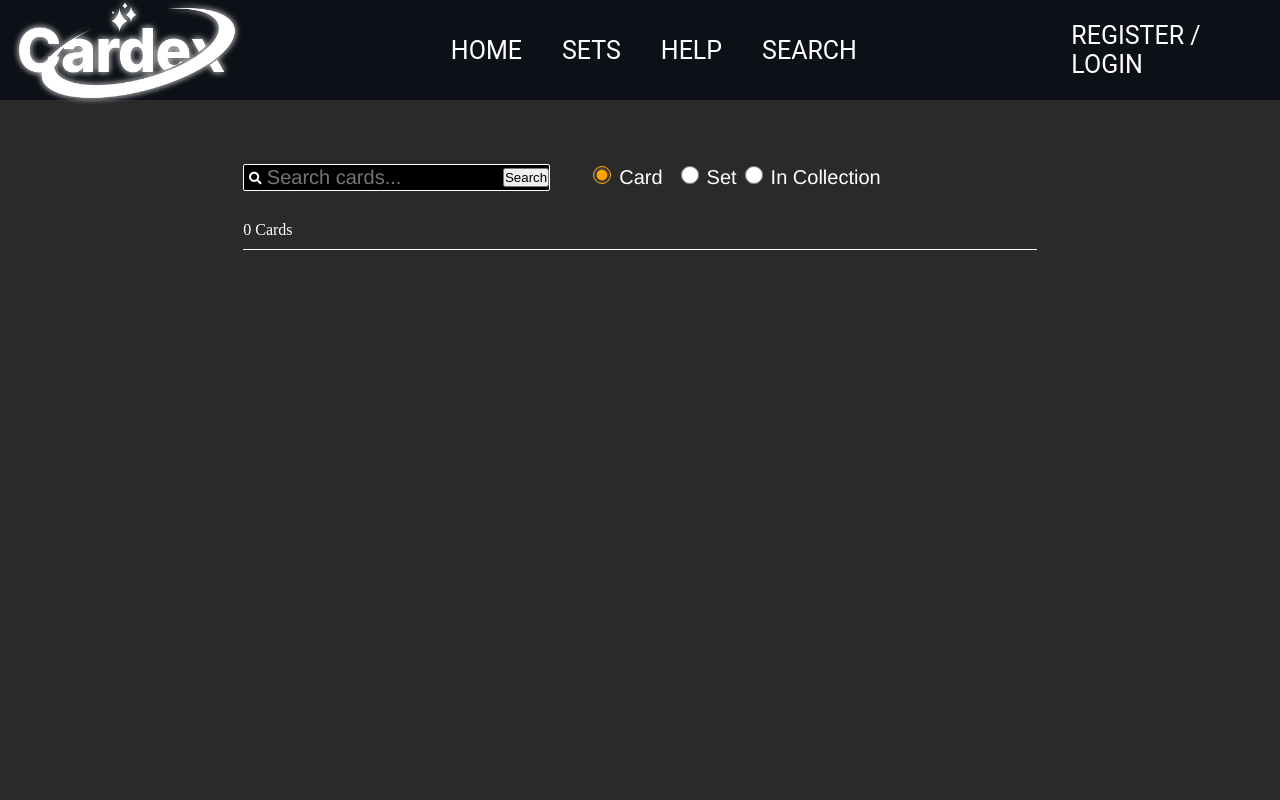
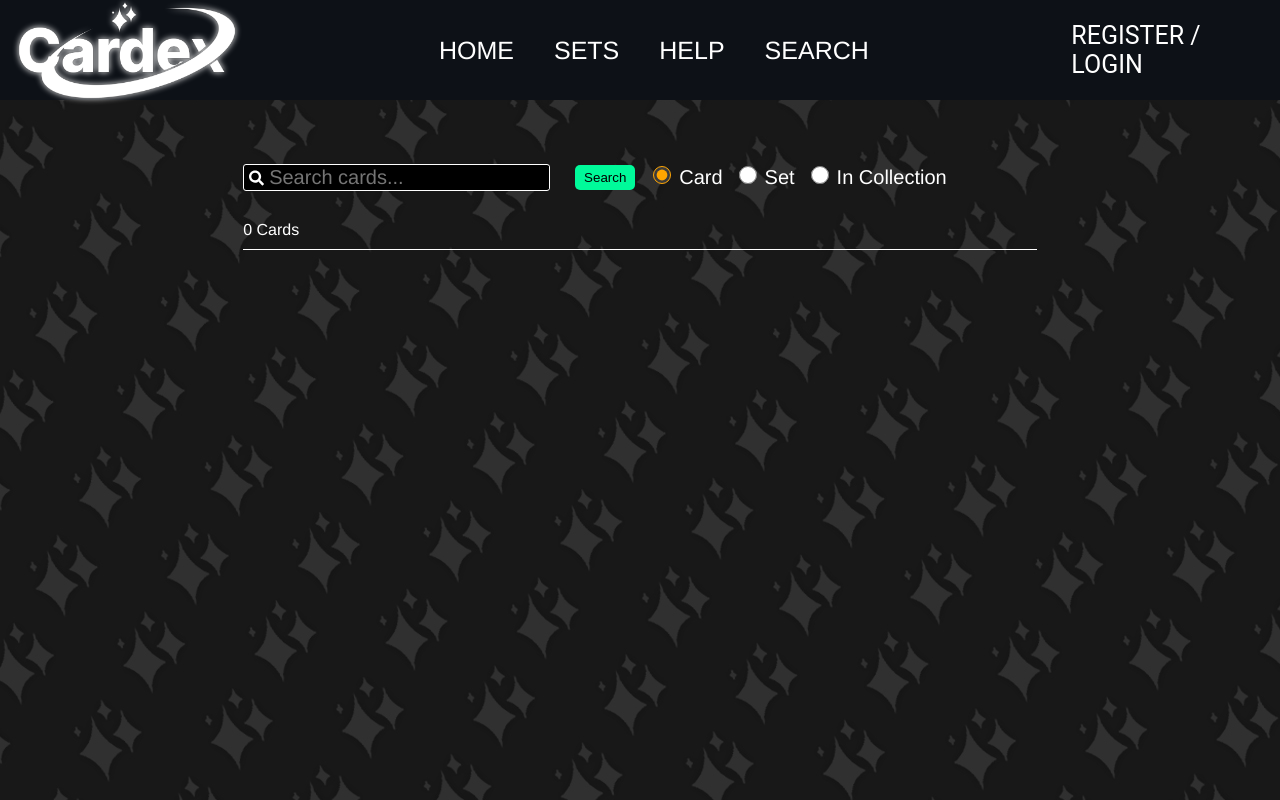
Before and after one commit to ChristianDedios23/Cardex, a React (Vite) app in the folder Frontend/: page /Search in a window 1280 px wide. Built offline with nearby package versions, Linux system fonts and the light colour scheme.

Commit message:
Improved functionality of website

```diff
--- a/Frontend/src/CardSearchPageComponents/SearchPageContainer.css
+++ b/Frontend/src/CardSearchPageComponents/SearchPageContainer.css
@@ -6,6 +6,7 @@
     justify-content: flex-start;
     align-items: center;
     overflow: hidden;
+    background-image: url('../assets/Sparkling-Shiny-Background.jpg');
 
 }
 
@@ -21,7 +22,7 @@
 
 .searchBarBox{
     border: 1px solid white;
-    border-radius: 2px;
+    border-radius: 3px;
     padding-left: 5px;
     margin-right: 25px;
     display: flex;
@@ -43,14 +44,11 @@
     color: white;
 }
 
-#allOption, #inCollectionOption, #notInCollectionOption{
-    margin-left: 10px;
-}
-
 label{
     font-size: 20px;
     font-family: 'Franklin Gothic Medium', 'Arial Narrow', Arial, sans-serif;
     margin-left: 8px;
+    margin-right: 8px;
     color: white;
 }
 
@@ -86,4 +84,20 @@ input[type="radio"] {
     align-items: end;
     margin-top: 30px;
     color: white;
+    font-family: 'Franklin Gothic Medium', 'Arial Narrow', Arial, sans-serif;
 }
+
+.cardSearchBtn{
+    border: none;
+    border-radius: 5px;
+    width: 60px;
+    height: 25px;
+    color: black;
+    background-color: mediumspringgreen;
+    margin-right: 10px;
+}
+
+.cardSearchBtn:hover{
+    background-color: rgb(5, 185, 116);
+    cursor: pointer;
+}
--- a/Frontend/src/CardSearchPageComponents/SearchPageContainer.jsx
+++ b/Frontend/src/CardSearchPageComponents/SearchPageContainer.jsx
@@ -4,6 +4,7 @@ import { useState, useEffect } from 'react';
 import { jwtDecode } from 'jwt-decode';
 import NavBar from '../NavBar';
 import CardContainer from './CardContainer';
+
 
 export default function SearchPageContainer() {
 
@@ -45,7 +46,6 @@ export default function SearchPageContainer() {
         catch (error) {
             console.error(error);
         }
-
     }
 
     const getSearchedCard = async () => {
@@ -53,29 +53,30 @@ export default function SearchPageContainer() {
 
             const url = `http://localhost:5000/getCard?cardName=${encodeURIComponent(searchTerm)}`;
 
-            console.log(`fetching response for ${searchTerm}`);
             const card = await fetch(url);
-            console.log("parsing response");
+
             const cardInfo = await card.json();
-            console.log("Finished");
-            console.log(cardInfo);
+
+            if(!cardInfo || cardInfo.length === 0){
+                alert(`There are no cards available for "${searchTerm}"`);
+            }
             setData(cardInfo);
         }
         catch (error) {
             console.error(error);
         }
-    }
+    };
 
     const getSearchedSet = async () => {
         try {
             const url = `http://localhost:5000/getSet?setName=${encodeURIComponent(searchTerm)}`;
+            const set = await fetch(url);
+            const setInfo = await set.json();
 
-            console.log(`fetching response for ${searchTerm}`);
-            const set = await fetch(url);
-            console.log("parsing response");
-            const setInfo = await set.json();
-            console.log("Finished");
-            console.log(setInfo);
+            if(!setInfo || setInfo.length === 0){
+                alert(`There are no cards available for set "${searchTerm}"`)
+            }
+
             setData(setInfo);
         }
         catch (error) {
@@ -89,13 +90,15 @@ export default function SearchPageContainer() {
                 const decoded = jwtDecode(token);
                 let id = decoded.id;
                 const url = `http://localhost:5000/getCardInCollection?cardName=${encodeURIComponent(searchTerm)}&userID=${id}`;
-                console.log(`fetching response for ${searchTerm}`);
+
                 const set = await fetch(url);
-                console.log("parsing response");
+
                 const setInfo = await set.json();
-                console.log("Finished");
-                console.log(setInfo);
-                setData(setInfo);
+
+                if(!setInfo){
+                    alert(`There are no cards available for "${searchTerm}"`)
+                }
+                setData(setInfo || setInfo.length === 0);
             }
             catch (error) {
                 console.error(error);
@@ -107,7 +110,7 @@ export default function SearchPageContainer() {
         setSearchTerm(searchTerm.trim());
 
         if (!searchTerm) {
-            console.log("Didnt search");
+            alert(`There are no cards available for '${searchTerm}'`)
             return
         }
         if (filter == 'card') {
@@ -146,24 +149,24 @@ export default function SearchPageContainer() {
                 <div className='searchBarBox'>
                     <FaSearch id='searchIcon' />
                     <input type='text' placeholder='Search cards...' id='cardSearch' value={searchTerm} onChange={(e) => setSearchTerm(e.target.value)} />
-                    <button onClick={handleSearch}>Search</button>
                 </div>
 
+                <button onClick={handleSearch} className='cardSearchBtn'>Search</button>
 
                 <label>
-                    <input defaultChecked type='radio' id='allOption' name='filter' onChange={(e) => setFilter("card")} />
+                    <input defaultChecked type='radio' name='filter' onChange={(e) => setFilter("card")} />
                     <span className='checkmark'></span>
                     Card
                 </label>
 
                 <label>
-                    <input type='radio' id='inCollectionOption' name='filter' onChange={(e) => setFilter("set")} />
+                    <input type='radio' name='filter' onChange={(e) => setFilter("set")} />
                     <span className='checkmark'></span>
                     Set
                 </label>
 
                 <label>
-                    <input type='radio' id='InCollection' name='filter' onChange={(e) => setFilter("collectionSearch")} />
+                    <input type='radio' name='filter' onChange={(e) => setFilter("collectionSearch")} />
                     <span className='checkmark'></span>
                     In Collection
                 </label>
--- a/Frontend/src/HomePageComponents/HomePageContainer.css
+++ b/Frontend/src/HomePageComponents/HomePageContainer.css
@@ -5,12 +5,11 @@
     display: flex;
     flex-direction: column;
     align-items: center;
-    background-image: url('../assets/background-front-page.jpg');
     background-position: center;   /* keep centered */
     background-repeat: no-repeat;  /* prevent tiling */
     background-size: cover;        /* fill screen while staying centered */
     overflow: hidden;
-
+    background-image: url('../assets/background-front-page.jpg');
 }
 
 /** Adjusts the size and content placement in of the top nav bar*/
--- a/Frontend/src/HomePageComponents/HomePageContainer.jsx
+++ b/Frontend/src/HomePageComponents/HomePageContainer.jsx
@@ -1,6 +1,7 @@
 import './HomePageContainer.css'
 import { FaSearch } from 'react-icons/fa';
 import NavBar from '../NavBar';
+import { useNavigate } from 'react-router-dom';
 
 /*
     Fixes to consider:
@@ -12,15 +13,13 @@ import NavBar from '../NavBar';
     - Include pages
 */
 export default function HomePageContainer(){
+    const navigate = useNavigate();
 
-    // const token = sessionStorage.getItem('token');
-    // let username;
-
-    // //Grab username from token
-    // if(token){
-    //     const decoded = jwtDecode(token);
-    //     username = decoded.username;
-    // }
+    const handleKeyPress = (e) => {
+        if(e.key === 'Enter'){
+            navigate('/Search');
+        }
+    }
 
     return(
         <div className='HomePageContainer'>
@@ -31,7 +30,7 @@ export default function HomePageContainer(){
                 <p>A Modern Search Tool For Pokemon</p>
                 <div className='searchBar'>
                     <FaSearch id='searchIcon'/>
-                    <input type='text' placeholder='Search cards...' id='cardSearchHome'/>
+                    <input type='text' placeholder='Search cards...' id='cardSearchHome' onKeyDown={handleKeyPress}/>
                 </div>
             </div>
         </div>
--- a/Frontend/src/LoginPageComponents/LoginPageContainer.css
+++ b/Frontend/src/LoginPageComponents/LoginPageContainer.css
@@ -1,12 +1,17 @@
+.loginContainer{
+    width: 100%;
+    height: 100%;
+    background-image: url('../assets/Sparkling-Shiny-Background.jpg');
+}
+
 /* Main container for entire login page background & layout */
-.loginContainer{
-    background-image: url('../assets/Sparkling-Shiny-Background.jpg');
+.loginContent{
     display: flex;
     flex-direction: column;
     align-items: center;
     justify-content: center;
     width: 100%;
-    height: 100%;
+    height: 80%;
     overflow: hidden;
 }
 
--- a/Frontend/src/LoginPageComponents/LoginPageContainer.jsx
+++ b/Frontend/src/LoginPageComponents/LoginPageContainer.jsx
@@ -2,7 +2,7 @@ import './LoginPageContainer.css'
 import logo2 from '../assets/Cardex-Logo-White.png'
 import { useState } from "react";
 import { useNavigate } from 'react-router-dom';
-
+import NavBar from '../NavBar';
 /*
     Fixes to consider:
     - Message takes time to display for server error,
@@ -72,9 +72,10 @@ export default function LoginPageContainer(){
         }
     }
 
-
     return(
-        <div className="loginContainer">
+        <div className='loginContainer'>
+            <NavBar/>
+            <div className="loginContent">
                 <img src={logo2} alt='Cardex Logo' id='logo2'/>
                 <div className='loginBoxBorder'>
                     <div className="loginInputs">
@@ -114,5 +115,6 @@ export default function LoginPageContainer(){
                     </div>
                 </div>
             </div>
+        </div>
     )
 }
--- a/Frontend/src/NavBar.css
+++ b/Frontend/src/NavBar.css
@@ -23,3 +23,7 @@
     justify-content: center;
     align-items: center;
 }
+
+.links, #loginLink{
+    font-family: 'Franklin Gothic Medium', 'Arial Narrow', Arial, sans-serif;
+}
--- a/Frontend/src/NavBar.jsx
+++ b/Frontend/src/NavBar.jsx
@@ -18,10 +18,10 @@ export default function NavBar({}){
             <div className='topNavBar'>
                 <img src={logo1} alt='Cardex Logo' id='logo'/>
                 <nav>
-                    <Link to='/Home'>HOME</Link>
-                    <Link to='/Home'>SETS</Link>
-                    <Link to='/Home'>HELP</Link>
-                    <Link to='/Search'>SEARCH</Link>
+                    <Link to='/Home' className='links'>HOME</Link>
+                    <Link to='/Home' className='links'>SETS</Link>
+                    <Link to='/Home' className='links'>HELP</Link>
+                    <Link to='/Search' className='links'>SEARCH</Link>
                 </nav>
                 <Link to='/' id='loginLink' onClick={() => sessionStorage.removeItem('token')}>{username ? 'Welcome ' + username :'REGISTER / LOGIN'}</Link>
             </div>
```
Also changed, not shown: Frontend/src/HelpPageComponents/HelpPage.jsx (added, +7 -0 lines), Frontend/src/HelpPageComponents/HelpPage.css (added). Lines whose indentation alone changed are shown as unchanged.
